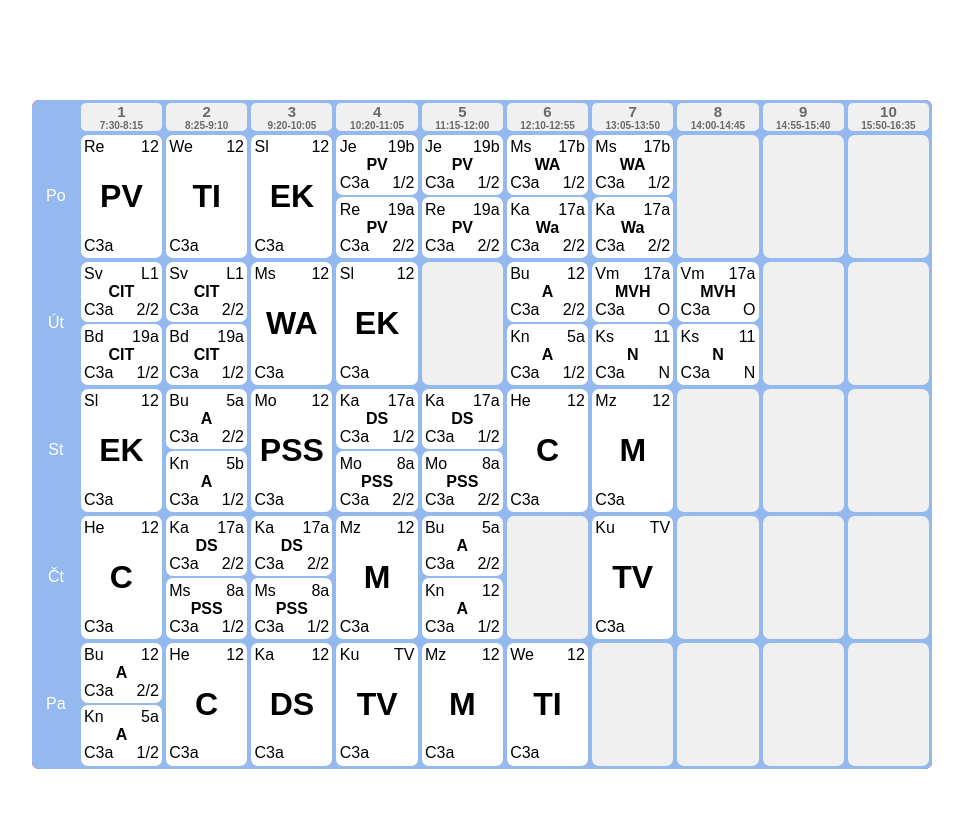
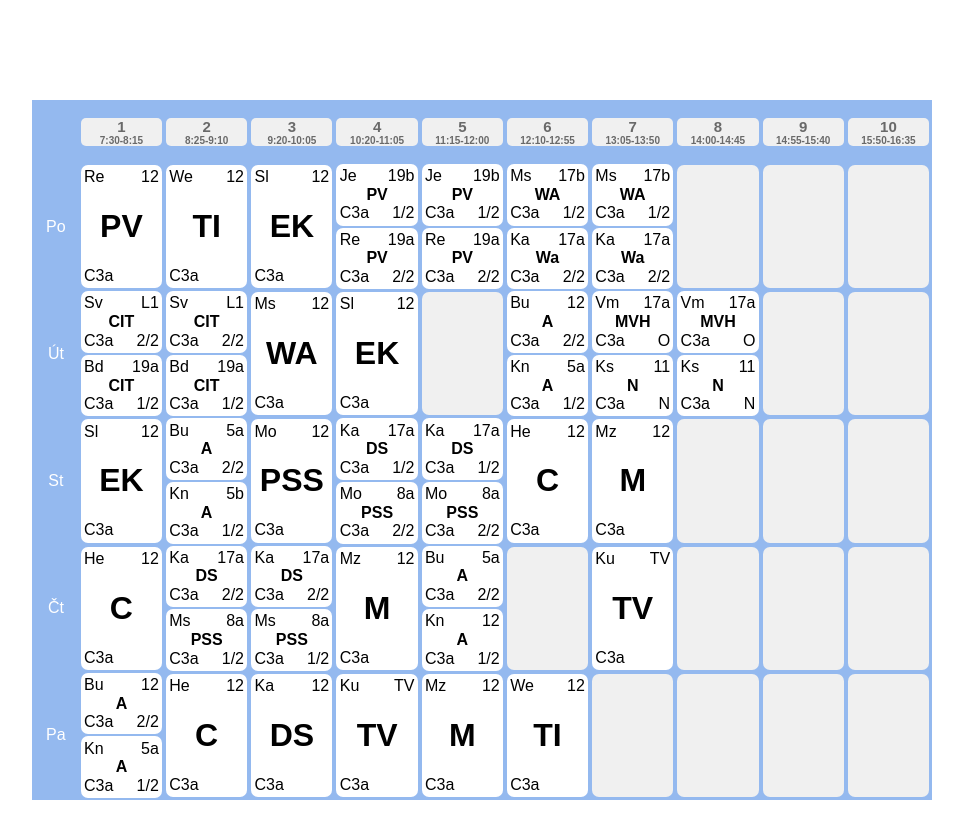
Before and after one commit to janjonaash05/Rozvrh, a plain HTML site: page Rozvrh/index.html in a window 1280 px wide. Shown: the whole page, without its empty margins (158-1121 px from the left). Drawn offline with Linux system fonts and the light colour scheme.

Commit message:
Add files via upload

```diff
--- a/Rozvrh/css/style.css
+++ b/Rozvrh/css/style.css
@@ -24,8 +24,16 @@ div
     align-items: center;
     background-color: red;
 
-    overflow-x:auto;
-    width: 900px;
+    max-width: 900px;
+    max-height:  700px;
+
+
+
+
+
+
+    width: 90vw;
+    height: 70vw
 }
 
 table
@@ -36,11 +44,11 @@ table
 
 
     width: 100%;
-    height: 600px;
+    height: 100%;
     row-gap: 2px;
     column-gap: 2px;
 
-
+    overflow-x: auto;
 
 
 }
@@ -187,3 +195,10 @@ table
 
 
 }
+
+
+
+@media screen and (max-width : 600px) {
+
+
+}
```
